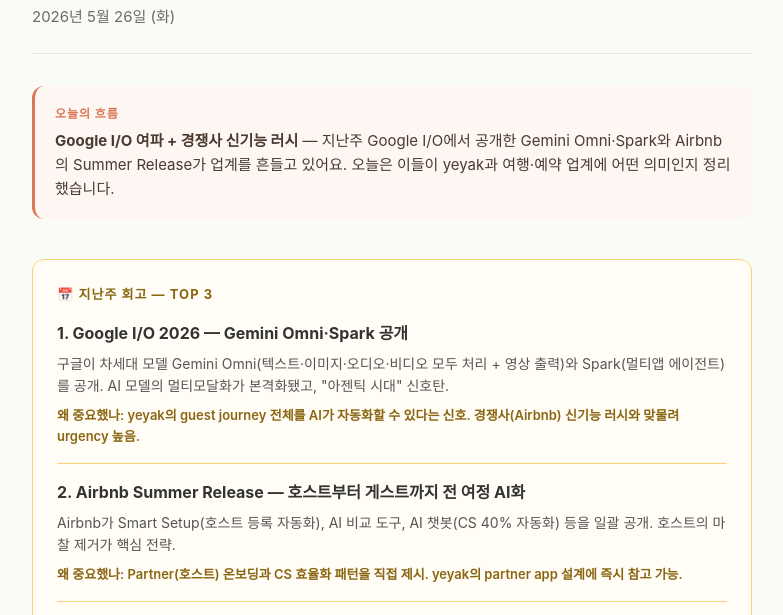
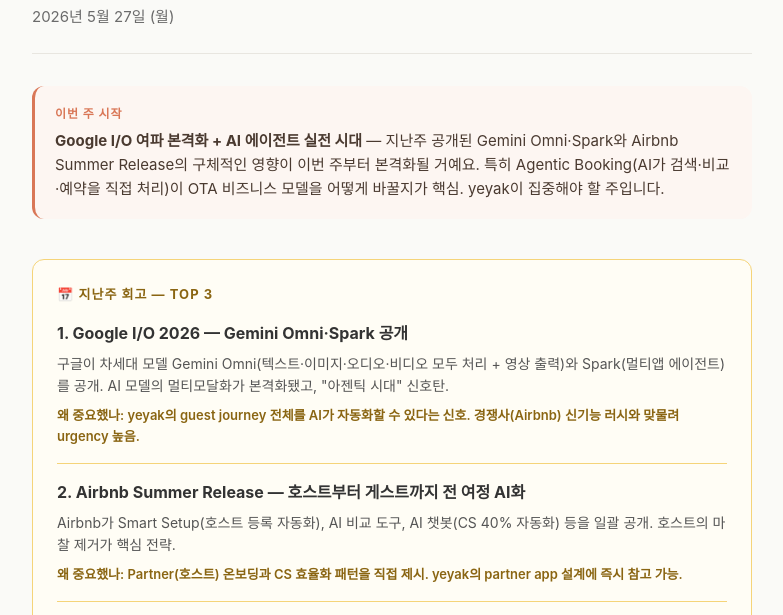
Before and after one commit to dasolkim-git/ai-daily, a plain HTML site: page index.html in a window 1280 px wide. Shown: the part 131-746 px from the top of the page, without its empty margins (248-1031 px from the left). Drawn offline with Linux system fonts and the light colour scheme.

Commit message:
Update: AI Daily 2026-05-27 (월)

```diff
--- a/index.html
+++ b/index.html
@@ -3,7 +3,7 @@
 <head>
 <meta charset="UTF-8">
 <meta name="viewport" content="width=device-width, initial-scale=1.0">
-<title>AI 데일리 · 2026-05-26</title>
+<title>AI 데일리 · 2026-05-27</title>
 <style>
   :root {
     --bg: #fafaf7;
@@ -179,12 +179,12 @@
   <header>
     <div class="brand">AI Daily for PO</div>
     <h1>오늘의 AI, 5분 안에</h1>
-    <div class="date">2026년 5월 26일 (화)</div>
+    <div class="date">2026년 5월 27일 (월)</div>
   </header>
 
   <div class="intro">
-    <span class="intro-label">오늘의 흐름</span>
-    <strong>Google I/O 여파 + 경쟁사 신기능 러시</strong> — 지난주 Google I/O에서 공개한 Gemini Omni·Spark와 Airbnb의 Summer Release가 업계를 흔들고 있어요. 오늘은 이들이 yeyak과 여행·예약 업계에 어떤 의미인지 정리했습니다.
+    <span class="intro-label">이번 주 시작</span>
+    <strong>Google I/O 여파 본격화 + AI 에이전트 실전 시대</strong> — 지난주 공개된 Gemini Omni·Spark와 Airbnb Summer Release의 구체적인 영향이 이번 주부터 본격화될 거예요. 특히 Agentic Booking(AI가 검색·비교·예약을 직접 처리)이 OTA 비즈니스 모델을 어떻게 바꿀지가 핵심. yeyak이 집중해야 할 주입니다.
   </div>
 
   <!-- 지난주 회고 (월요일만 표시, 화요일은 참고용) -->
```
